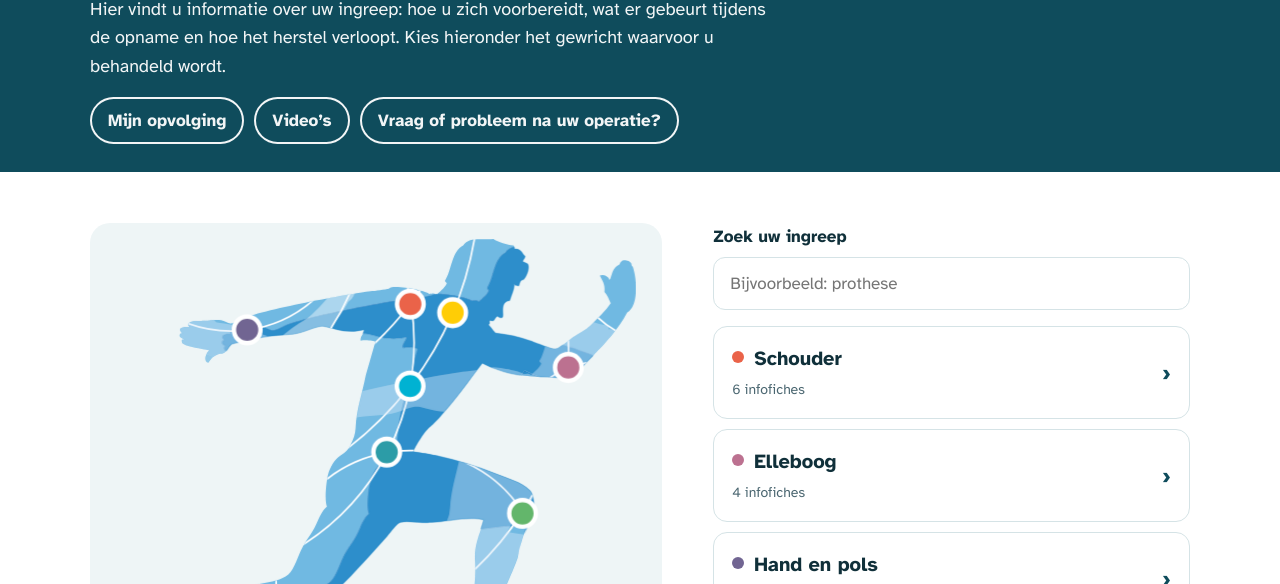
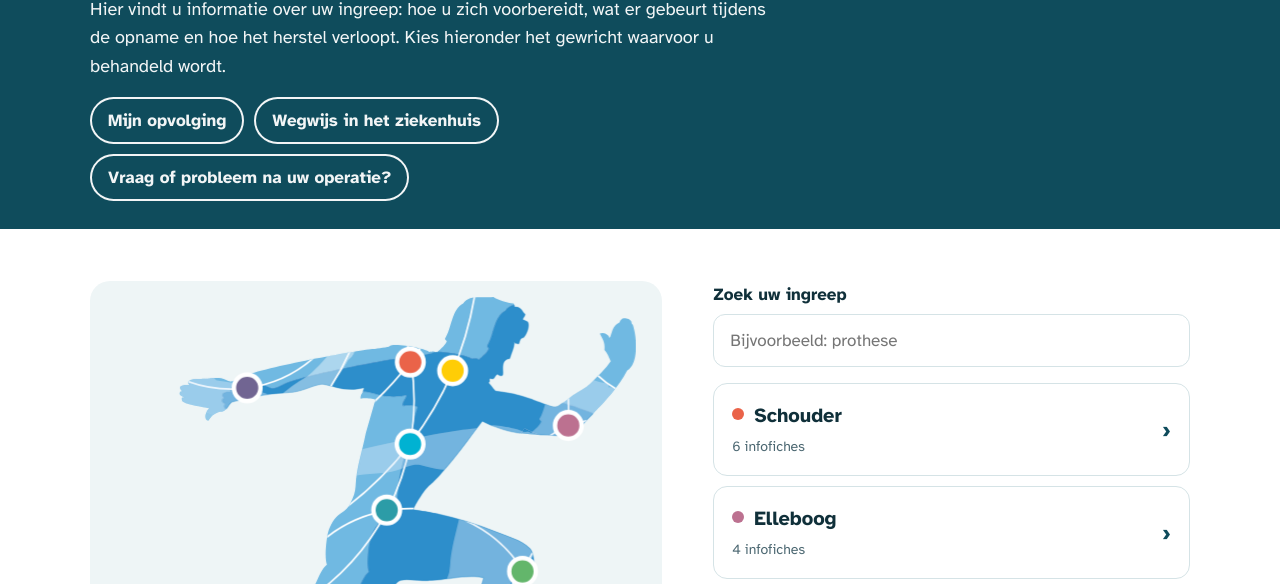
Before and after one commit to thomasverschueren/patientenapp, a plain HTML site: page index.html in a window 1280 px wide. Shown: the part 189-773 px from the top of the page. Drawn offline with Linux system fonts and the light colour scheme.

Commit message:
Knop 'Video's' hernoemd naar 'Wegwijs in het ziekenhuis'
Co-Authored-By: Claude Opus 5.5 <noreply@anthropic.com>
Claude-Session: https://claude.ai/code/session_018d3okzyPdrdiked3AwCL4p

```diff
--- a/index.html
+++ b/index.html
@@ -193,7 +193,7 @@ table.hv{width:100%;max-width:560px;border-collapse:collapse;margin:6px 0 4px}ta
 <div id="o-remind"></div>
 <h1>Welkom bij de dienst Orthopedie</h1>
 <p class="welcome">Hier vindt u informatie over uw ingreep: hoe u zich voorbereidt, wat er gebeurt tijdens de opname en hoe het herstel verloopt. Kies hieronder het gewricht waarvoor u behandeld wordt.</p>
-<p class="btns" style="margin-top:16px"><a class="btn sec" style="color:#fff;box-shadow:0 0 0 2px #fff inset" href="#opvolging">Mijn opvolging</a><a class="btn sec" style="color:#fff;box-shadow:0 0 0 2px #fff inset" href="#videos">Video’s</a><a class="btn sec" style="color:#fff;box-shadow:0 0 0 2px #fff inset" href="#vraag">Vraag of probleem na uw operatie?</a></p>
+<p class="btns" style="margin-top:16px"><a class="btn sec" style="color:#fff;box-shadow:0 0 0 2px #fff inset" href="#opvolging">Mijn opvolging</a><a class="btn sec" style="color:#fff;box-shadow:0 0 0 2px #fff inset" href="#videos">Wegwijs in het ziekenhuis</a><a class="btn sec" style="color:#fff;box-shadow:0 0 0 2px #fff inset" href="#vraag">Vraag of probleem na uw operatie?</a></p>
 </div></header>
 <div class="band"><div class="wrap">
 <div class="home-grid">
```
